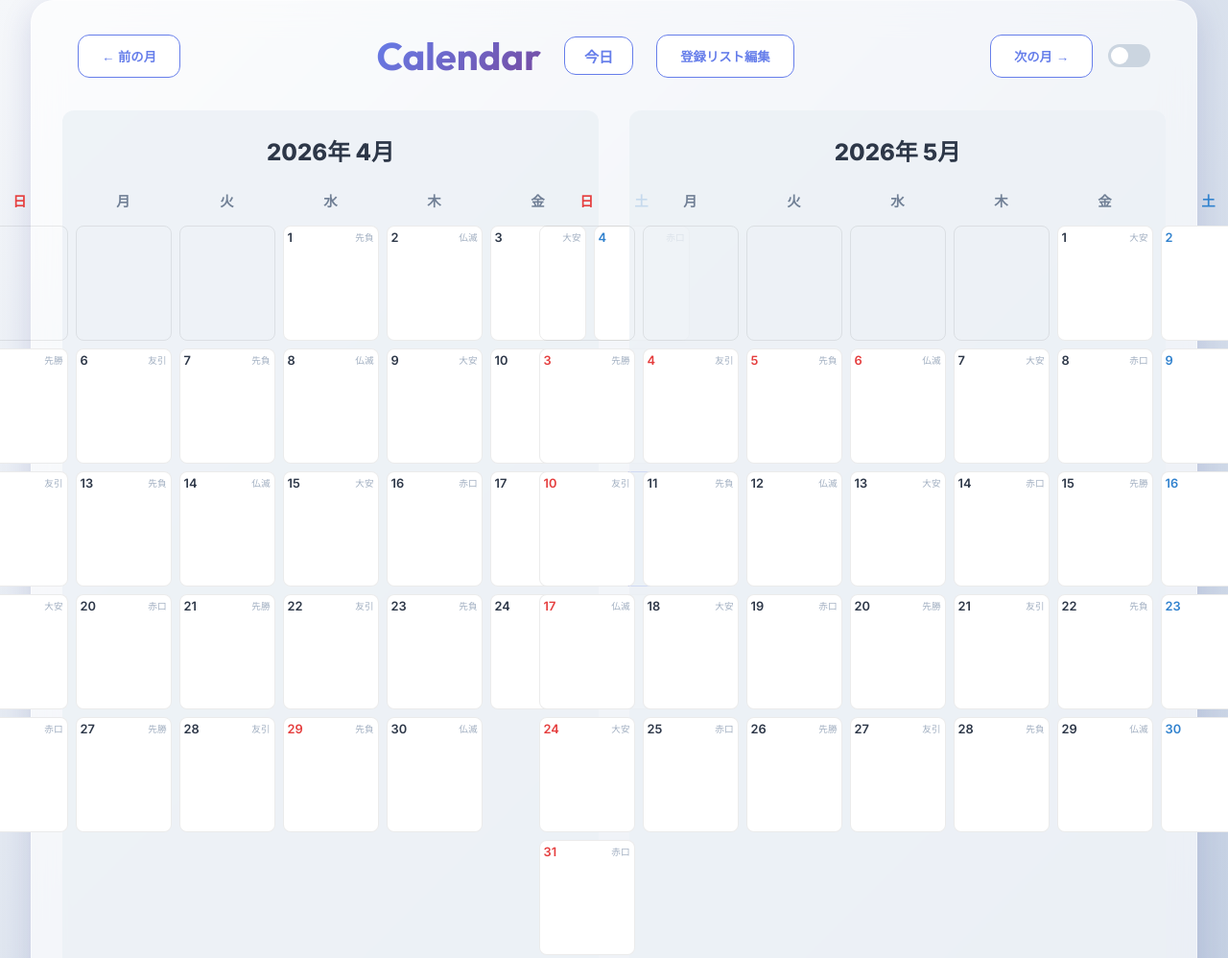
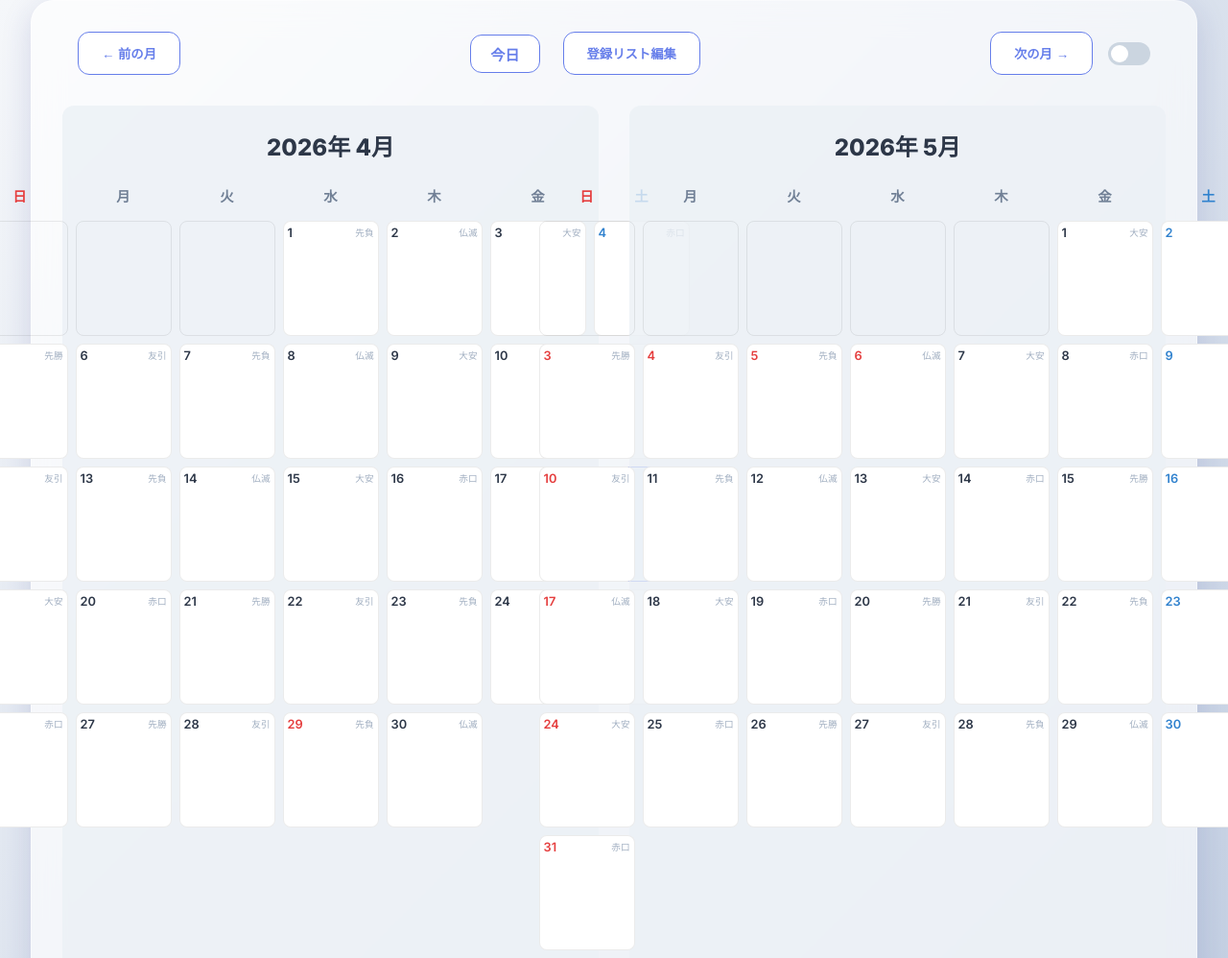
Before and after one commit to nonahide-alt/Calender2, a website: page index.html in a window 1280 px wide. Shown: the top 998 px of the page at 96% size. Drawn offline with Linux system fonts and the light colour scheme.

Commit message:
Remove Calendar title from header

```diff
--- a/index.html
+++ b/index.html
@@ -12,7 +12,6 @@
         <header class="app-header">
             <button id="btn-prev" class="nav-btn">&larr; 前の月</button>
             <div style="display: flex; align-items: center; gap: 1.5rem;">
-                <h1 id="header-title">Calendar</h1>
                 <button id="btn-today" class="nav-btn today-btn">今日</button>
                 <button id="btn-manage-templates" class="nav-btn">登録リスト編集</button>
             </div>
--- a/style.css
+++ b/style.css
@@ -54,14 +54,6 @@ body {
     padding: 0 1rem;
 }
 
-#header-title {
-    font-family: 'Outfit', sans-serif;
-    font-size: 2.5rem;
-    font-weight: 700;
-    background: linear-gradient(135deg, #667eea 0%, #764ba2 100%);
-    -webkit-background-clip: text;
-    -webkit-text-fill-color: transparent;
-}
 
 .nav-btn {
     background: white;
@@ -636,9 +628,6 @@ body.dark-mode .close-btn:hover {
     .calendar-app {
         padding: 1rem;
     }
-    #header-title {
-        font-size: 1.8rem;
-    }
     .calendars-container {
         flex-direction: column;
     }
```
